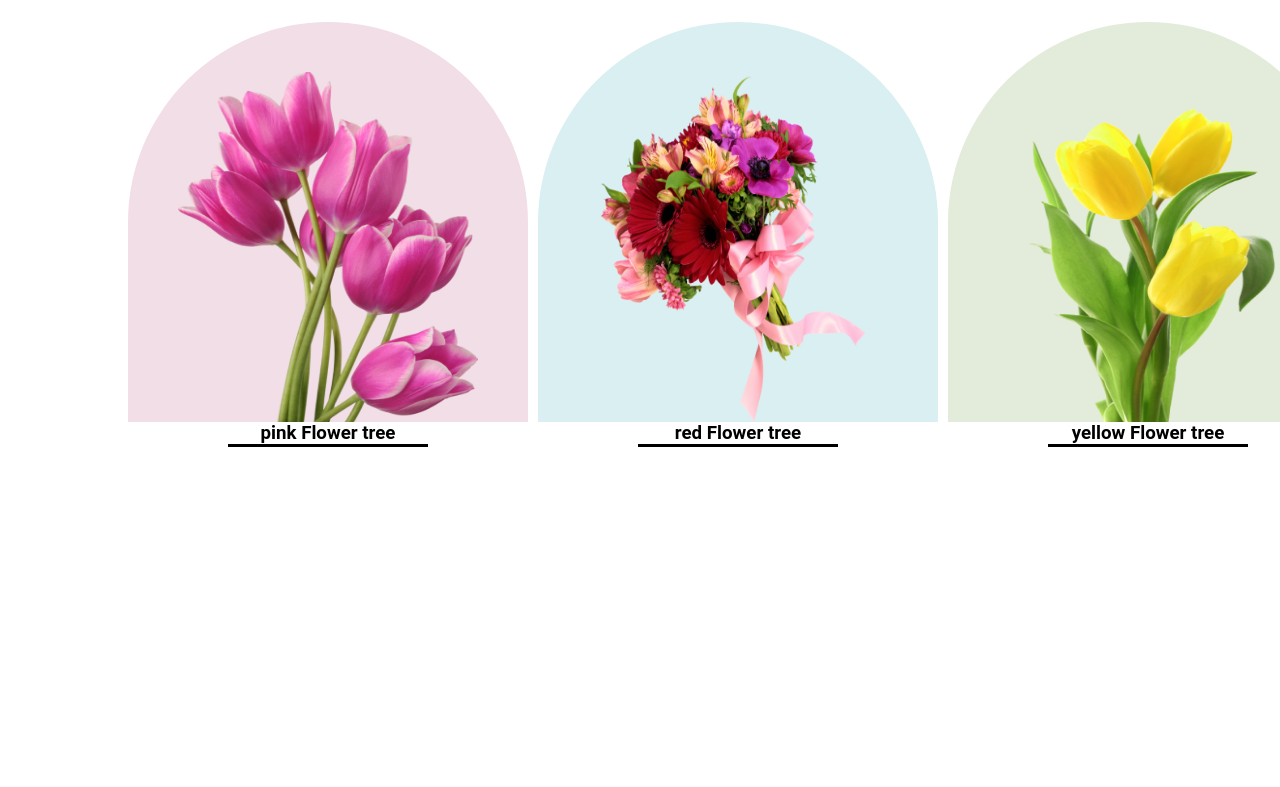
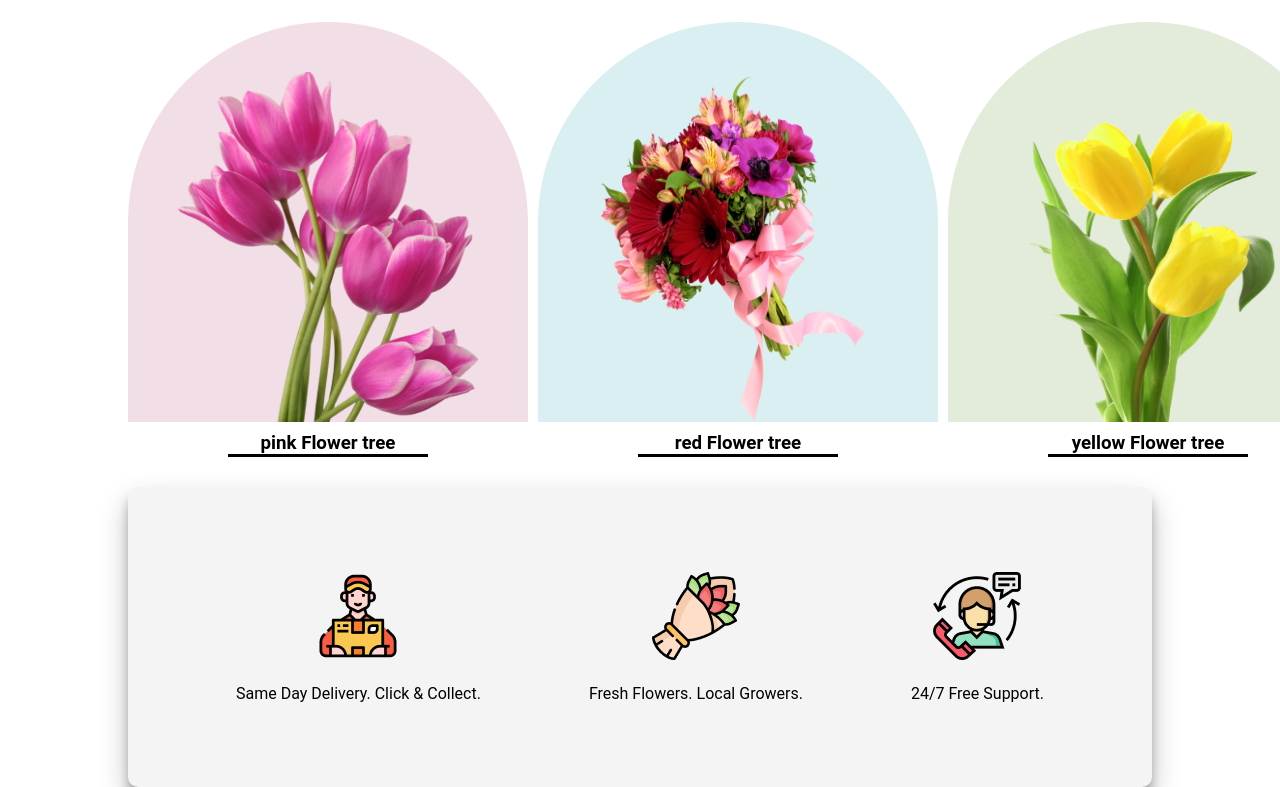
Before and after one commit to minhazroot/flower-shop-assignment, a plain HTML site: page index.html in a window 1280 px wide. Shown: the part 909-1696 px from the top of the page. Before the commit the page ends 1356 px from the top, so only its background shows below. Drawn offline with Linux system fonts and the light colour scheme.

Commit message:
supports complit

```diff
--- a/css/style.css
+++ b/css/style.css
@@ -73,6 +73,7 @@ p {
     margin: auto;
     gap: 10px;
     margin-top: 20px;
+
 }
 
 .featured_product {
@@ -116,6 +117,8 @@ p {
     width: 50%;
     margin: auto;
     border-bottom: 3px solid black;
+    padding-top: 10px;
+
 
 
 }
@@ -123,3 +126,23 @@ p {
 /*-------------------------------------
 featured_flowers style  end
 ---------------------------------------- */
+/* our Support style  start   */
+.supports {
+    height: 300px;
+    width: 80%;
+    margin: auto;
+    background-color: #F4F4F4;
+    margin-top: 30px;
+    border-radius: 10px;
+    display: flex;
+    align-items: center;
+    justify-content: space-evenly;
+    box-shadow: rgba(0, 0, 0, 0.25) 0px 14px 28px, rgba(0, 0, 0, 0.22) 0px 10px 10px;
+
+}
+
+.support {
+    text-align: center;
+}
+
+/* our Support style  end   */
--- a/index.html
+++ b/index.html
@@ -65,6 +65,26 @@
             </div>
         </section>
         <!-- featured_flowers section end  -->
+        <!-- our Support section start  -->
+
+        <section>
+            <div class="supports">
+                <div class="support">
+                    <img src="./Flower Asset/Group 57.png" alt="">
+                    <p>Same Day Delivery. Click & Collect.</p>
+                </div>
+                <div class="support">
+                    <img src="./Flower Asset/Group 58.png " alt="">
+                    <p>Fresh Flowers. Local Growers.</p>
+                </div>
+                <div class="support">
+                    <img src="./Flower Asset/Group 59.png" alt="">
+                    <p>24/7 Free Support.</p>
+                </div>
+            </div>
+
+        </section>
+        <!-- our Support section end  -->
     </main>
 
 </body>
```
